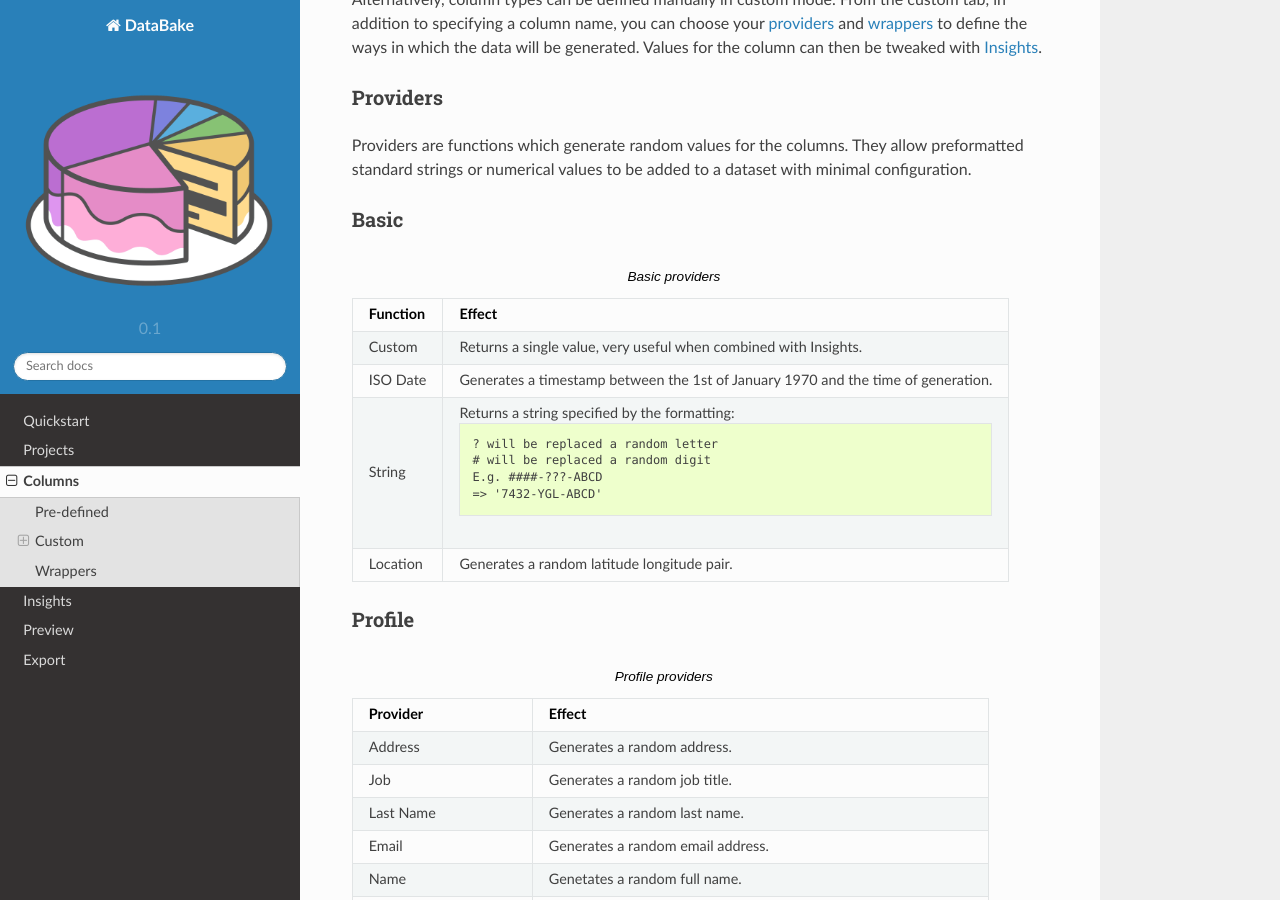
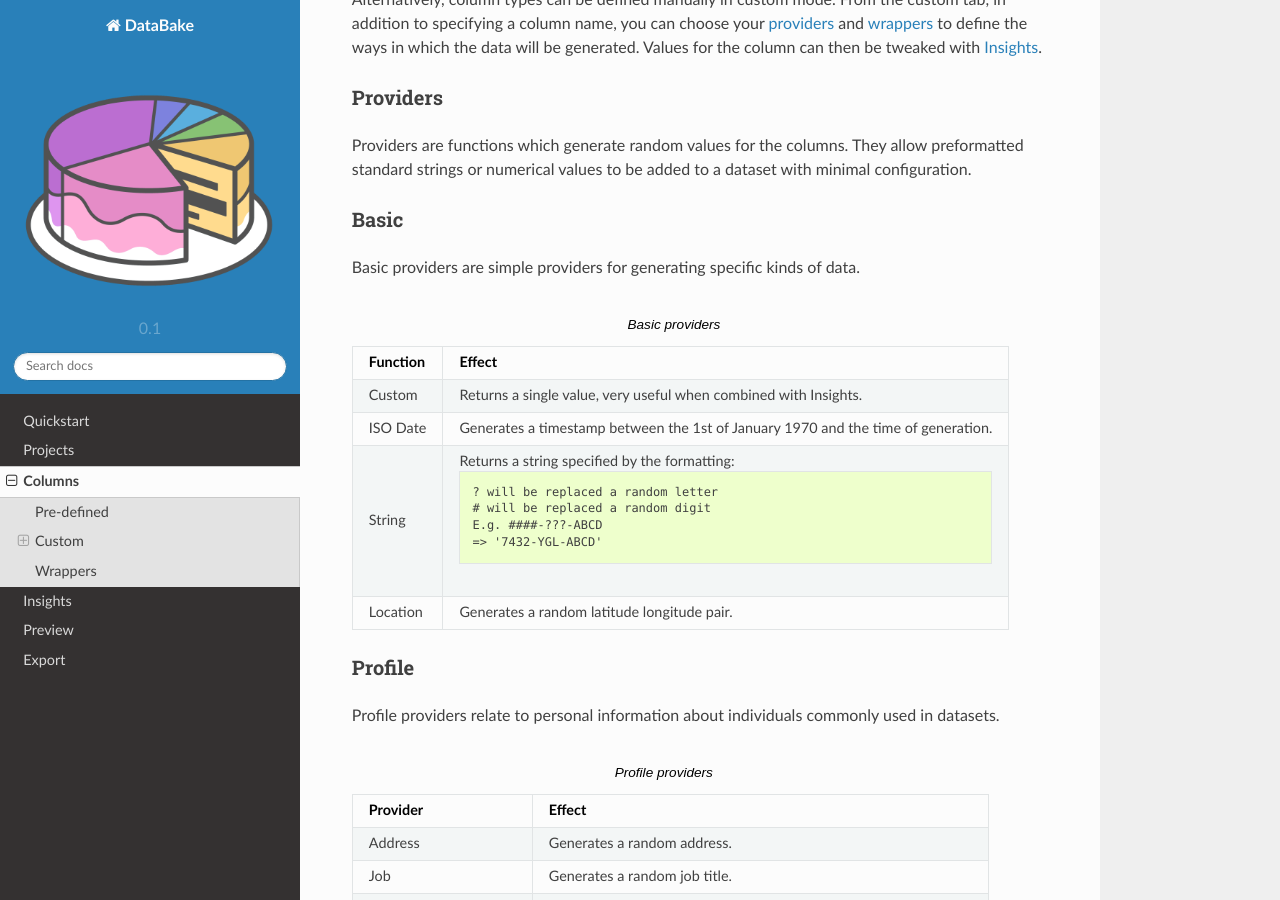
Before and after one commit to cognitivelogic/databake-docs, a Sphinx documentation site: the page built from docs/source/columns.rst, in a window 1280 px wide and 900 px high, scrolled down 524 px. Built offline with Sphinx 7.4.7 and the Read the Docs theme 2.0.0, drawn with Linux system fonts in a browser that asks for light colours; some of the changed text lies outside the part shown.

Commit message:
Adds a bit of sugar to tables

```diff
--- a/docs/source/columns.rst
+++ b/docs/source/columns.rst
@@ -21,6 +21,8 @@ Providers are functions which generate random values for the columns. They allow
 Basic
 ^^^^^
 
+Basic providers are simple providers for generating specific kinds of data.
+
 .. table:: Basic providers
 
     ==============================   ========================================================================================
@@ -39,6 +41,8 @@ Basic
 
 Profile
 ^^^^^^^
+
+Profile providers relate to personal information about individuals commonly used in datasets.
 
 .. table:: Profile providers
 
--- a/docs/source/insights.rst
+++ b/docs/source/insights.rst
@@ -82,6 +82,8 @@ In order to provide flexibility in dataset creation a number of extra functions
 Builtins
 ^^^^^^^^
 
+Builtins are basic python functions for commonly usef operations.
+
 .. table:: Common builtin functions.
 
     ============================================  ===========================================================================================
@@ -106,6 +108,8 @@ Builtins
 Type Conversion
 ^^^^^^^^^^^^^^^
 
+Type conversions let you manipulate the kinds of data being passed into functions.
+
 .. table:: Type functions.
 
     ============================================  ===========================================================================================
@@ -125,6 +129,8 @@ Type Conversion
 Statistical
 ^^^^^^^^^^^
 
+Statisical functions let you draw values from distributions to be used as function arguments.
+
 .. table:: Statistical functions.
 
     ============================================  ===========================================================================================
```
Also changed, not shown: other parts of docs/source/columns.rst (+1 -2 lines).
